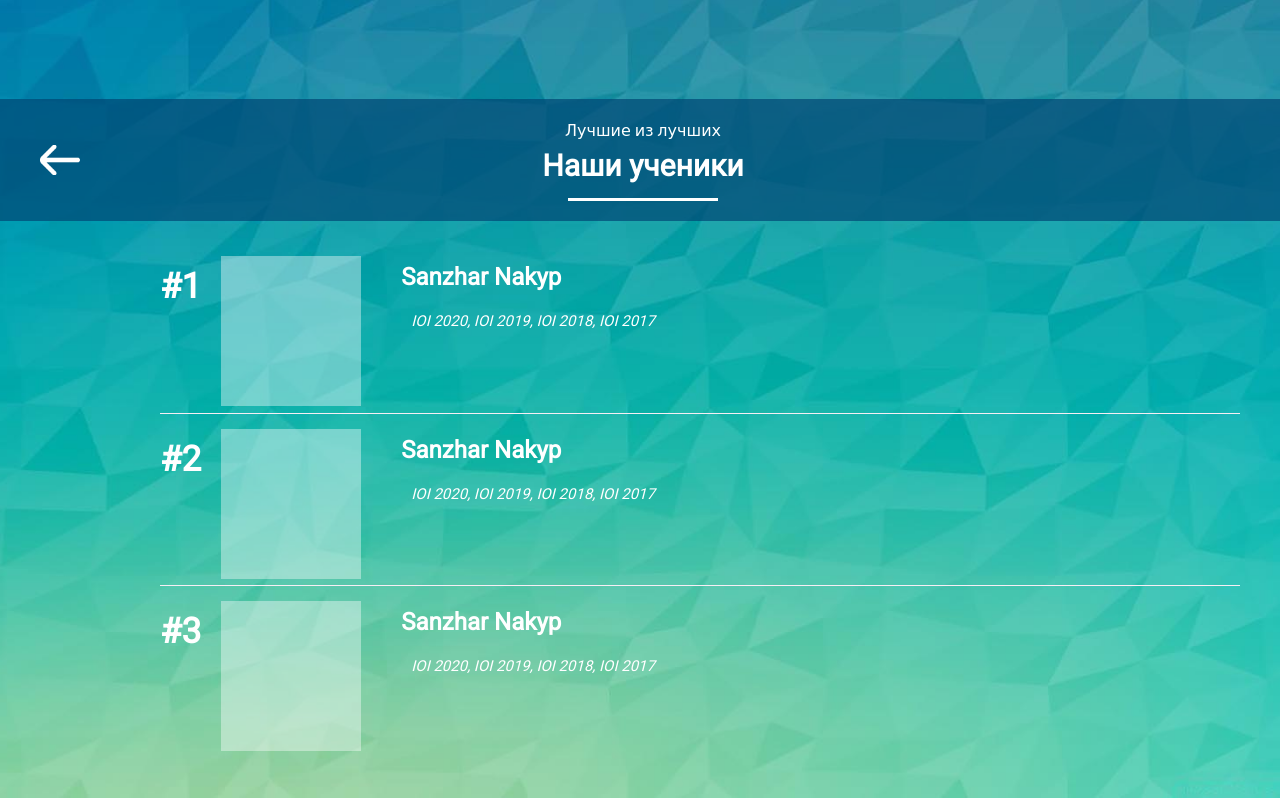
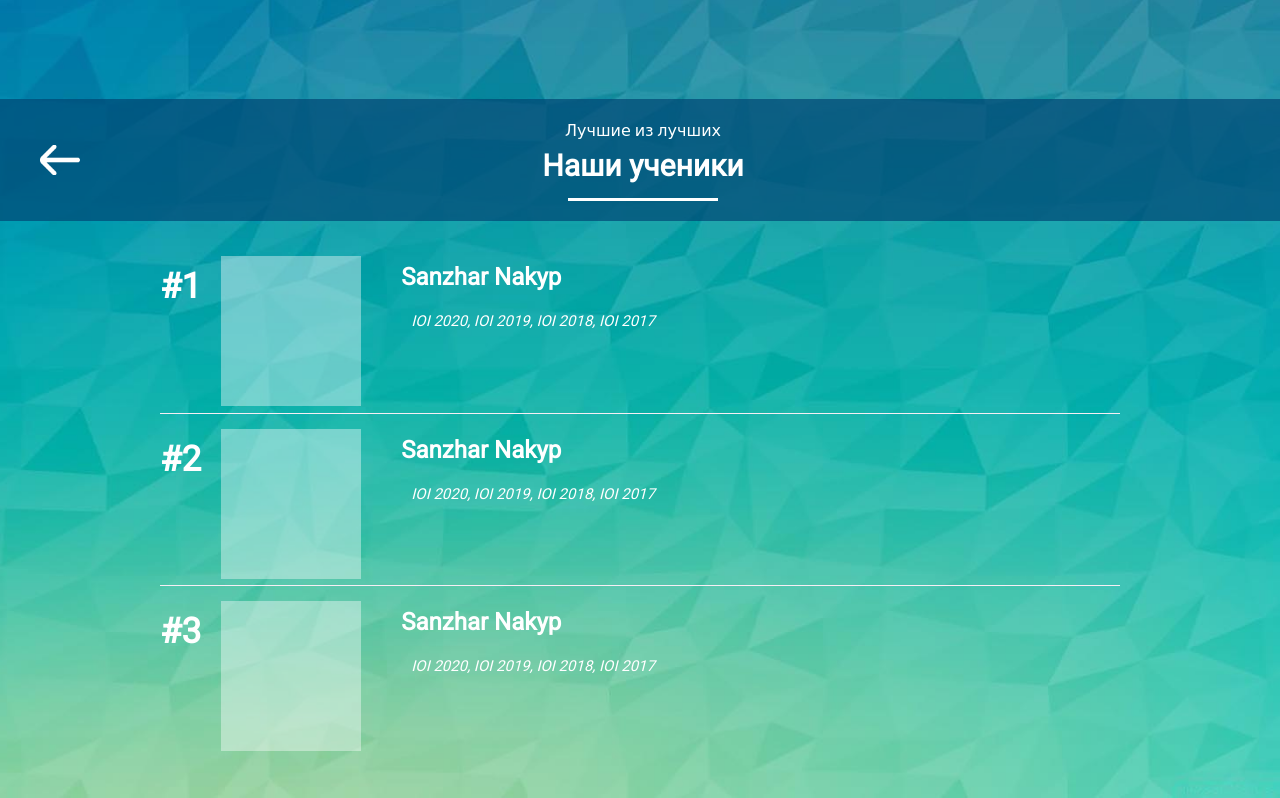
Before and after one commit to Lelxuch/RepProject, a PHP site: page / in a window 1280 px wide. Shown: the part 4931-5729 px from the top of the page. Run offline with PHP 8.4, Linux system fonts and the light colour scheme; some web fonts are replaced.

Commit message:
fixed one problem on rating

```diff
--- a/assets/style/style.css
+++ b/assets/style/style.css
@@ -875,6 +875,7 @@ h1, h2, h3, h4, h5, h6{
 
 	margin-top: 20px;
 	margin-left: 120px;
+	margin-right: 120px;
 }
 
 .rating_student{
```
